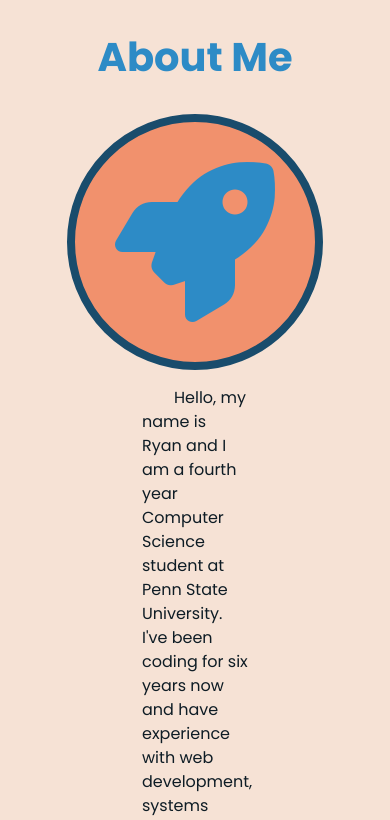
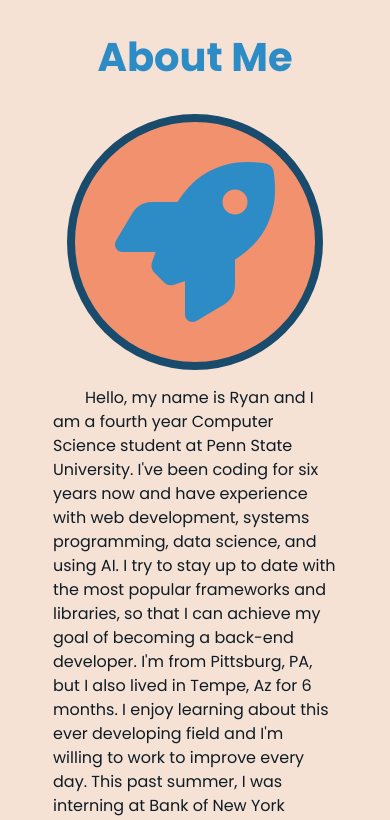
Before and after one commit to rdawson46/vue-portfolio, a Vue app: page / in a window 390 px wide. Shown: the part 844-1664 px from the top of the page. Built offline with nearby package versions, Linux system fonts and the light colour scheme.

Commit message:
fixed mobile styles issue

```diff
--- a/src/components/About.vue
+++ b/src/components/About.vue
@@ -62,6 +62,12 @@ h1{
 @media only screen and (max-width: 690px) {
     .container{
         flex-direction: column;
+        padding-left: 3rem;
+        padding-right: 3rem;
+    }
+
+    .text-holder{
+        margin: 0 5px;
     }
 }
 
--- a/src/components/Projects.vue
+++ b/src/components/Projects.vue
@@ -200,17 +200,6 @@ h1 {
     }
 }
 
-@media only screen and (max-width: 300px) {
-    .project-container {
-        flex-direction: column;
-    }
-
-    .project {
-        margin: 1rem 0;
-    }
-}
-
-
 a {
     background-image: linear-gradient(to right,
             var(--accent),
@@ -359,4 +348,23 @@ button:nth-of-type(3) {
     opacity: 0;
     transform: translateX(100%);
 }
+
+@media only screen and (max-width: 650px) {
+    .project-container {
+        flex-direction: column;
+    }
+
+    .project {
+        margin: 1rem 0;
+    }
+
+    .project-container {
+        padding: 1rem 3rem;
+    }
+
+    .button-holder {
+        padding: 0.5rem 2rem;
+    }
+}
+
 </style>
--- a/src/components/Resume.vue
+++ b/src/components/Resume.vue
@@ -41,8 +41,6 @@ const exp_ind = ref(0);
             </div>
             <div class="box four">
                 <h2 class="title">Experience</h2>
-
-                <!-- <button v-if='exp_ind < 1' @click='exp_ind++' class='right-arrow'>&gt</button>-->
 
                 <Transition name='fade' mode='out-in'>
                     <div v-if='exp_ind == 0'>
```
